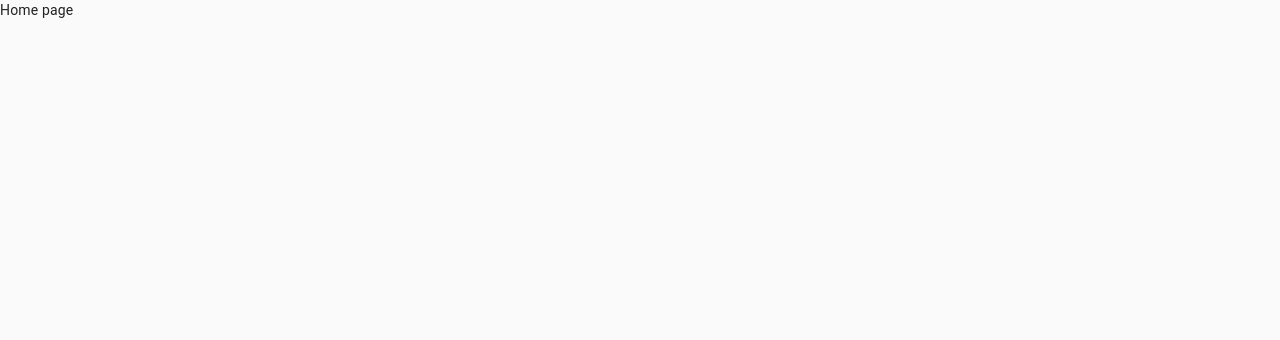
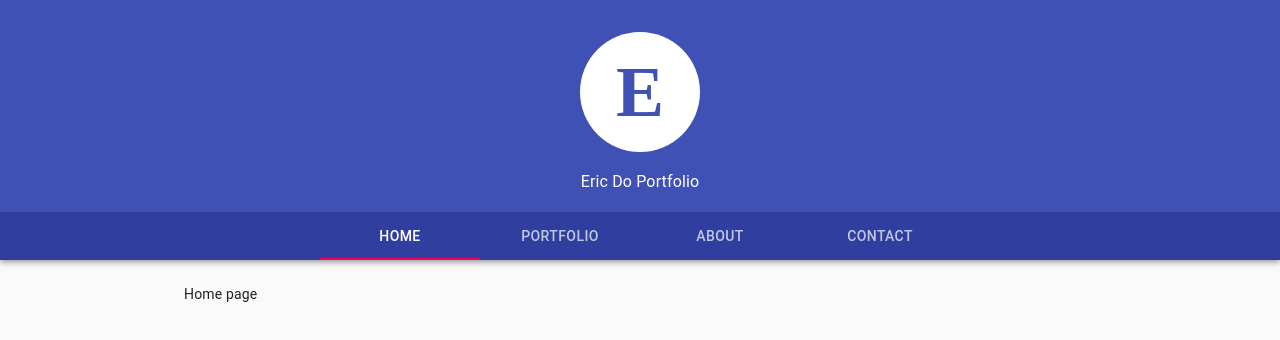
Before and after one commit to dohaicuong/portfolio, a React (Create React App) app: page / in a window 1280 px wide. Shown: the top 340 px of the page. Built offline with nearby package versions, Linux system fonts and the light colour scheme.

Commit message:
contact page

```diff
--- a/src/index.tsx
+++ b/src/index.tsx
@@ -9,7 +9,22 @@ import { HashRouter as Router, Switch, Route } from 'react-router-dom'
 import routes from 'routes'
 
 import { ThemeProvider, createMuiTheme, CssBaseline } from '@material-ui/core'
-const theme = createMuiTheme()
+import MainLayout from 'layouts/MainLayout'
+const theme = createMuiTheme({
+  overrides: {
+    MuiCssBaseline: {
+      '@global': {
+        '*': {
+          'scrollbar-width': 'thin',
+        },
+        '*::-webkit-scrollbar': {
+          width: '4px',
+          height: '4px',
+        }
+      }
+    }
+  }
+})
 
 ReactDOM.render(
   <React.StrictMode>
@@ -18,9 +33,11 @@ ReactDOM.render(
       <ErrorBoundary FallbackComponent={ErrorFallback}>
         <Router>
           <Switch>
-            <React.Suspense fallback={null}>
-              {routes.map(route => <Route key={route.path} {...route} />)}
-            </React.Suspense>
+            <MainLayout>
+              <React.Suspense fallback={null}>
+                {routes.map(route => <Route key={route.path} {...route} />)}
+              </React.Suspense>
+            </MainLayout>
           </Switch>
         </Router>
       </ErrorBoundary>
--- a/src/layouts/MainLayout.tsx
+++ b/src/layouts/MainLayout.tsx
@@ -1,13 +1,85 @@
 import React from 'react'
+import AppBar from '@material-ui/core/AppBar'
+import Avatar from '@material-ui/core/Avatar'
+import { Tabs, Tab, useTheme, makeStyles, Typography, Container } from '@material-ui/core'
+import routes from 'routes'
+import { useHistory } from 'react-router-dom'
 
-export type MainLayoutProps = {
-  className?: string
-}
-const MainLayout: React.FC<MainLayoutProps> = ({ children, className }) => {
+const MainLayout: React.FC = ({ children }) => {
+  const theme = useTheme()
+
+  const history = useHistory()
+  const [selectedTab, setSelectedTab] = React.useState(history.location.pathname ? history.location.pathname : routes[0].path)
+  const handleChangeRoute = (_: any, newValue: string) => {
+    setSelectedTab(newValue)
+    history.push(newValue)
+  }
+
   return (
-    <div className={`MainLayout ${className}`}>
-      {children}
+    <div className='MainLayout'>
+      <AppBar position='sticky' style={{ marginBottom: theme.spacing(3) }}>
+        <HeaderLogo
+          avatar='E'
+          title='Eric Do Portfolio'
+        />
+        <Tabs value={selectedTab} onChange={handleChangeRoute}
+          centered
+          style={{ background: theme.palette.primary.dark }}
+        >
+          {routes.map(route => (
+            <Tab key={route.path} label={route.title} value={route.path} />
+          ))}
+        </Tabs>
+      </AppBar>
+      <Container maxWidth='md'>
+        {children}
+      </Container>
     </div>
   )
 }
 export default MainLayout
+
+export type HeaderLogoProps = {
+  avatar: any
+  title: string
+}
+const HeaderLogo: React.FC<HeaderLogoProps> = ({ avatar, title }) => {
+  const classes = useHeaderLogoStyles()
+
+  return (
+    <div className={classes.root}>
+      <div className={classes.layoutTitle}>
+        <Avatar className={classes.avatar}>
+          {avatar}
+        </Avatar>
+        <Typography variant='subtitle1' className={classes.title}>
+          {title}
+        </Typography>
+      </div>
+    </div>
+  )
+}
+const useHeaderLogoStyles = makeStyles(theme => ({
+  root: {
+    display: 'flex',
+    alignItems: 'center',
+    justifyContent: 'center',
+    padding: theme.spacing(2),
+  },
+  layoutTitle: {
+    display: 'block',
+  },
+  avatar: {
+    margin: '1rem auto',
+    width: 120,
+    height: 120,
+    fontSize: '4.5rem',
+    fontWeight: 600,
+    background: theme.palette.background.paper,
+    color: theme.palette.primary.main,
+    fontFamily: 'cursive',
+  },
+  title: {
+    textAlign: 'center'
+  },
+}))
--- a/src/pages/Contact/index.tsx
+++ b/src/pages/Contact/index.tsx
@@ -1,10 +1,67 @@
 import React from 'react'
+import { Paper, makeStyles, Typography, Container, TextField, Grid, Button, LinearProgress } from '@material-ui/core'
+import ContactSVG from 'resources/contact.svg'
 
 const Contact = () => {
+  const classes = useStyles()
+
+  const [isSubmitting, setSubmitting] = React.useState(false)
+  const handleSubmit = (e: React.FormEvent<HTMLFormElement>) => {
+    e.preventDefault()
+    setSubmitting(true)
+    setTimeout(() => setSubmitting(false), 1000)
+  }
+
   return (
-    <div className='ContactPage'>
-      Contact page
-    </div>
+    <Paper className='ContactPage'>
+      <Typography variant='h5' className={classes.title}>
+        Contact
+      </Typography>
+      <img src={ContactSVG} className={classes.image} alt='Contact Eric Do' />
+      {isSubmitting && <LinearProgress />}
+      <Container maxWidth='sm' className={classes.formWrapper}>
+        <Typography variant='subtitle1'>
+          Contact me using the contact form below:
+        </Typography>
+        <form onSubmit={handleSubmit}>
+          <Grid container spacing={2}>
+            <Grid item xs={12}>
+              <TextField label='Name' name='name' fullWidth required />
+            </Grid>
+            <Grid item xs={12}>
+              <TextField label='Email' name='email' fullWidth required />
+            </Grid>
+            <Grid item xs={12}>
+              <TextField label='Enter note' name='notes' multiline rows={5} rowsMax={8} fullWidth required />
+            </Grid>
+            <Grid item xs={12} className={classes.buttonRow}>
+              <Button variant='contained' color='primary' type='submit' disabled={isSubmitting}>
+                Submit
+              </Button>
+            </Grid>
+          </Grid>
+        </form>
+      </Container>
+    </Paper>
   )
 }
 export default Contact
+
+const useStyles = makeStyles(theme => ({
+  title: {
+    padding: theme.spacing(3)
+  },
+  image: {
+    width: '100%',
+    height: 'auto'
+  },
+  formWrapper: {
+    marginTop: theme.spacing(2),
+    marginBottom: theme.spacing(2),
+    padding: theme.spacing(2),
+  },
+  buttonRow: {
+    display: 'flex',
+    justifyContent: 'flex-end'
+  }
+}))
--- a/src/pages/Home/index.tsx
+++ b/src/pages/Home/index.tsx
@@ -1,11 +1,10 @@
 import React from 'react'
-import MainLayout from 'layouts/MainLayout'
 
 const Home = () => {
   return (
-    <MainLayout className='HomePage'>
+    <div className='HomePage'>
       Home page
-    </MainLayout>
+    </div>
   )
 }
 export default Home
```
Also changed, not shown: src/routes.tsx (+4 -4 lines), src/resources/contact.svg (added).
